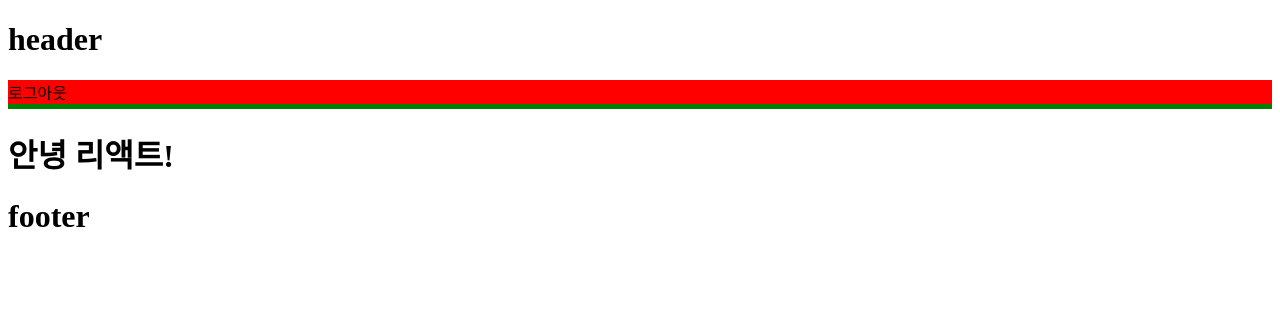
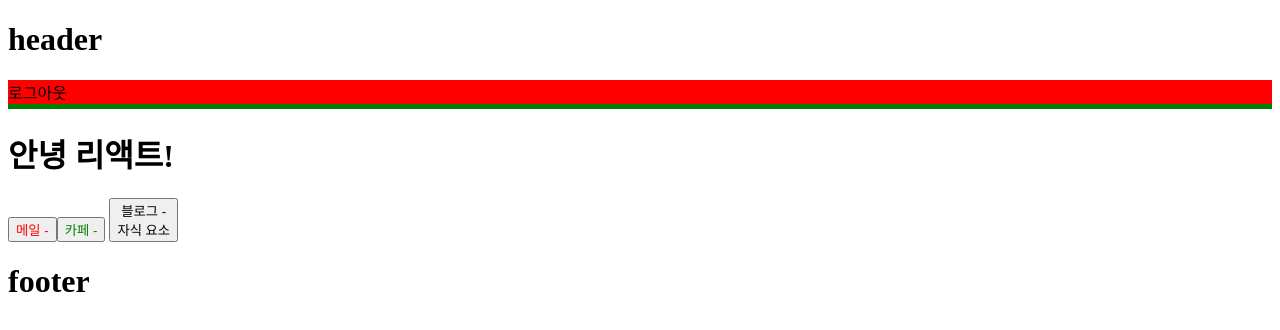
Before and after one commit to yunhozz/reacted, a React (Vite) app in the folder section05/: page / in a window 1280 px wide. Shown: the top 330 px of the page. Built offline with nearby package versions, Linux system fonts and the light colour scheme.

Commit message:
Props로 데이터 전달하기

```diff
--- a/section05/src/App.jsx
+++ b/section05/src/App.jsx
@@ -2,14 +2,26 @@ import "./App.css";
 import Header from "./components/Header.jsx";
 import Footer from "./components/Footer.jsx";
 import Main from "./components/Main.jsx";
+import Button from "./components/Button.jsx";
 
 // 루트(Root) 컴포넌트 -> Header, Main, Footer 컴포넌트를 자식으로 둔 계층 구조
 function App() {
+    const coffeeButtonProps = {
+        text: "카페",
+        color: "green"
+    };
+
     return (
         <>
             <Header/> {/* 부모 컴포넌트 */}
             <Main/>
             <h1>안녕 리액트!</h1>
+            <Button text={"메일"} color={"red"}/>
+            <Button {...coffeeButtonProps}/> {/* spread 연산자 이용 */}
+            <Button text={"블로그"}>
+                {/* children이라는 요소로 자동 할당됨 */}
+                <div>자식 요소</div>
+            </Button>
             <Footer/>
         </>
     );
--- /dev/null
+++ b/section05/src/components/Button.jsx
@@ -0,0 +1,6 @@
+const Button = ({ text, color = "black", children }) => { // 구조분해할당으로 color 값에 기본값 정의
+    console.log(`text=${text}, color=${color}`);
+    return <button style={{ color }}>{text} - {children}</button>;
+};
+
+export default Button;
```
